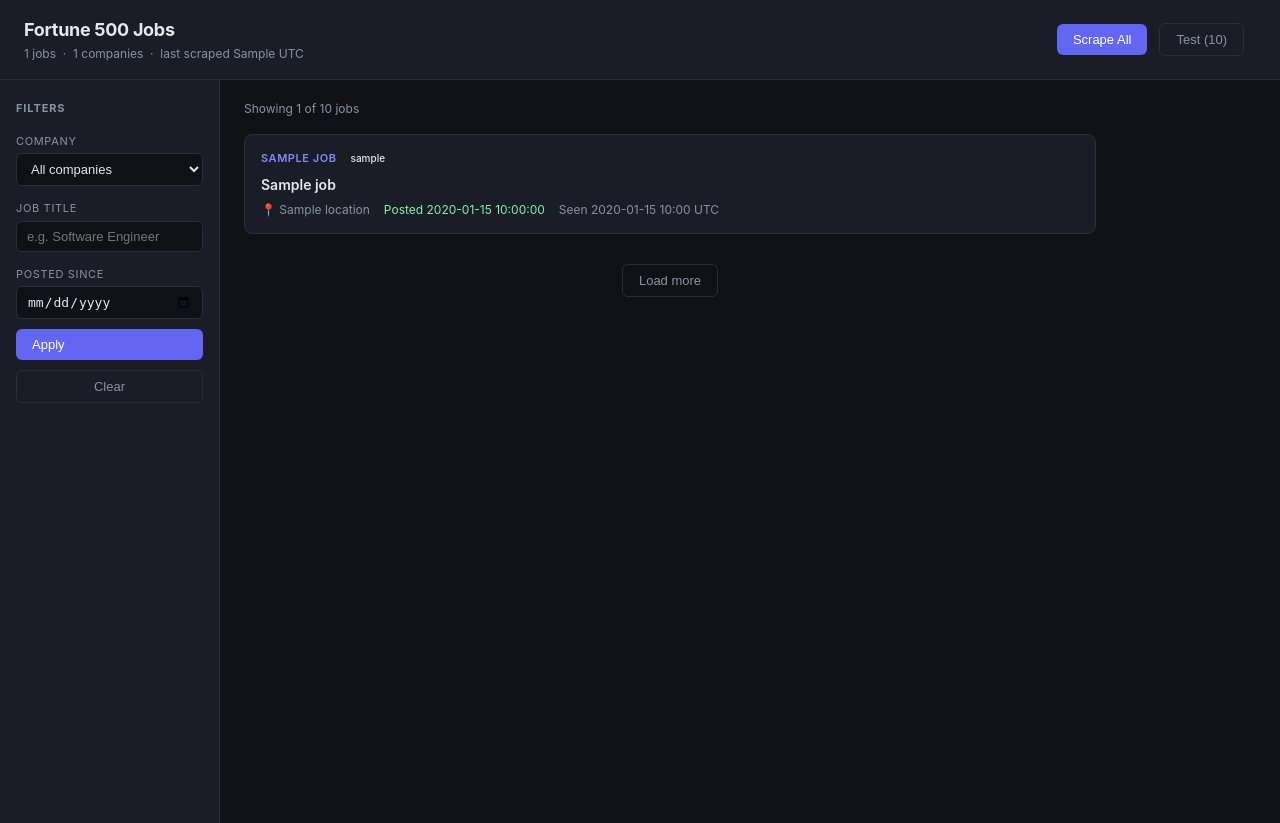
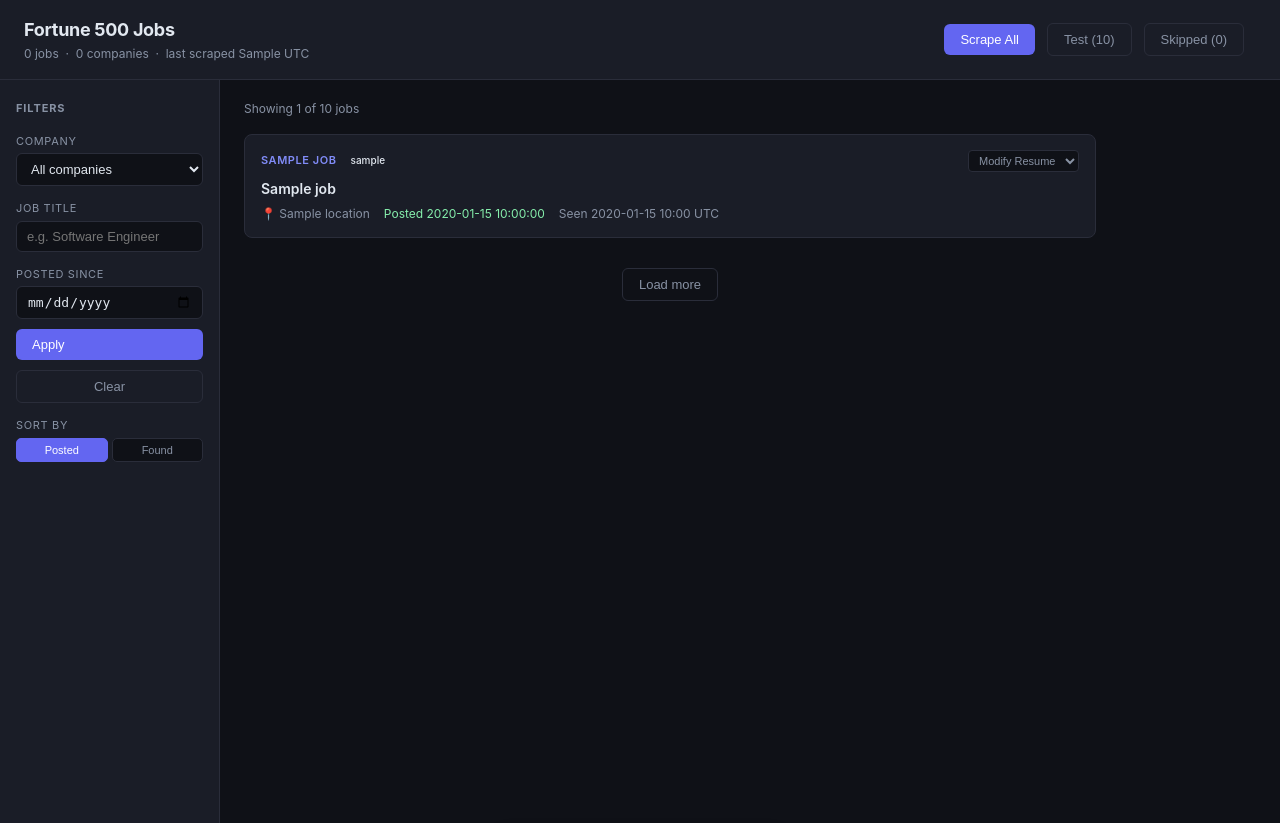
Before and after one commit to Surya-17/Jobsaver, a FastAPI app: template templates/index.html in a window 1280 px wide. Run offline with FastAPI, Linux system fonts and the light colour scheme; the template is opened without the code that fills it: most values are stand-ins (such as "Sample title", 1, 10 or a date in 2020); data that the repository does not hold is empty.

Commit message:
Add sort, job status tracking, skip/restore, and undo toast
- Sort by posted date or found time via sidebar toggle buttons
- Status dropdown on each job card: Applied, Modify Resume, Skip
- Skip dims the card and shows a 5-second undo toast; commits to DB after timeout
- Skipped jobs move to a separate Skipped view (toggle in header)
- Restore button in Skipped view returns jobs to the active list
- Stats header now shows active-only job/company counts and skipped count

```diff
--- a/main.py
+++ b/main.py
@@ -3,13 +3,13 @@ import logging
 import threading
 from pathlib import Path
 
-from fastapi import FastAPI, Request
+from fastapi import FastAPI, Request, HTTPException
 from fastapi.responses import HTMLResponse
 from fastapi.staticfiles import StaticFiles
 from fastapi.templating import Jinja2Templates
 
-from database import get_db, get_companies, get_stats, query_jobs
-from models import JobsResponse, JobResponse, ScrapeStatusResponse, StatsResponse
+from database import get_db, get_companies, get_stats, query_jobs, update_job_status
+from models import JobsResponse, JobResponse, ScrapeStatusResponse, StatsResponse, StatusUpdate
 from scrapers.runner import get_last_run, is_running, run_scrape
 
 logging.basicConfig(level=logging.INFO, format="%(levelname)s %(name)s: %(message)s")
@@ -55,14 +55,31 @@ async def get_jobs(
     since: str | None = None,
     limit: int = 50,
     offset: int = 0,
+    view: str = "active",
+    sort: str = "posted",
 ):
     limit = min(limit, 200)
     conn = get_db()
     try:
-        jobs, total = query_jobs(conn, company=company, title_keyword=title, since=since, limit=limit, offset=offset)
+        jobs, total = query_jobs(
+            conn, company=company, title_keyword=title, since=since,
+            limit=limit, offset=offset, view=view, sort=sort,
+        )
     finally:
         conn.close()
     return {"jobs": jobs, "total": total, "offset": offset, "limit": limit}
+
+
+@app.patch("/api/jobs/{job_id}/status")
+async def set_job_status(job_id: int, body: StatusUpdate):
+    conn = get_db()
+    try:
+        ok = update_job_status(conn, job_id, body.status)
+    finally:
+        conn.close()
+    if not ok:
+        raise HTTPException(status_code=404, detail="Job not found")
+    return {"ok": True}
 
 
 @app.get("/api/companies")
--- a/models.py
+++ b/models.py
@@ -13,12 +13,18 @@ class JobResponse(BaseModel):
     requested_title: str | None
     date_posted: str | None
     first_seen_at: str | None
+    status: str | None = None
+
+
+class StatusUpdate(BaseModel):
+    status: str | None = None
 
 
 class StatsResponse(BaseModel):
     total_jobs: int
     company_count: int
     last_scraped: str | None
+    skipped_count: int = 0
 
 
 class ScrapeStatusResponse(BaseModel):
--- a/static/app.js
+++ b/static/app.js
@@ -1,8 +1,13 @@
 let currentOffset = 0;
 const PAGE_SIZE = 50;
 let currentFilters = {};
+let currentSort = 'posted';
+let currentView = 'active';
 let debounceTimer = null;
 let pollTimer = null;
+let pendingSkipId = null;
+let pendingSkipCard = null;
+let pendingSkipTimer = null;
 
 // ── Rendering ────────────────────────────────────────────────────────────────
 
@@ -21,11 +26,22 @@ function renderCard(job) {
   const location = job.location ? `<span class="location">📍 ${escHtml(job.location)}</span>` : '';
   const posted = job.date_posted ? `<span class="posted">Posted ${escHtml(job.date_posted)}</span>` : '';
   const seen = `<span class="seen">Seen ${escHtml(fmtDatetime(job.first_seen_at || job.scraped_at))}</span>`;
+
+  const actions = currentView === 'skipped'
+    ? `<button class="restore-btn" onclick="restoreJob(${job.id})">Restore</button>`
+    : `<select class="status-select" data-id="${job.id}" onchange="handleStatusChange(this)">
+        <option value="" ${!job.status ? 'selected' : ''}>Actions ▾</option>
+        <option value="applied" ${job.status === 'applied' ? 'selected' : ''}>Applied</option>
+        <option value="resume_modify" ${job.status === 'resume_modify' ? 'selected' : ''}>Modify Resume</option>
+        <option value="skip">Skip</option>
+       </select>`;
+
   return `
-    <div class="job-card">
+    <div class="job-card" data-id="${job.id}">
       <div class="job-card-top">
         <span class="company-badge">${escHtml(job.company_name)}</span>
         <span class="ats-badge ${atsClass(job.ats_type)}">${escHtml(job.ats_type || '')}</span>
+        <div class="job-actions">${actions}</div>
       </div>
       <h3 class="job-title">
         <a href="${escHtml(job.job_url)}" target="_blank" rel="noopener">${escHtml(job.job_title)}</a>
@@ -49,7 +65,7 @@ function escHtml(str) {
 // ── Fetching ─────────────────────────────────────────────────────────────────
 
 async function fetchJobs(append = false) {
-  const params = new URLSearchParams({ limit: PAGE_SIZE, offset: currentOffset });
+  const params = new URLSearchParams({ limit: PAGE_SIZE, offset: currentOffset, sort: currentSort, view: currentView });
   if (currentFilters.company) params.set('company', currentFilters.company);
   if (currentFilters.title)   params.set('title',   currentFilters.title);
   if (currentFilters.since)   params.set('since',   currentFilters.since);
@@ -75,6 +91,109 @@ async function fetchJobs(append = false) {
   wrap.innerHTML = loaded < data.total
     ? '<button id="load-more-btn" class="btn-secondary" onclick="loadMore()">Load more</button>'
     : '';
+}
+
+// ── Sort & View ───────────────────────────────────────────────────────────────
+
+function setSort(sort) {
+  currentSort = sort;
+  currentOffset = 0;
+  document.getElementById('sort-posted').classList.toggle('active', sort === 'posted');
+  document.getElementById('sort-found').classList.toggle('active', sort === 'found');
+  fetchJobs();
+}
+
+function setView(view) {
+  currentView = view;
+  currentOffset = 0;
+  const skippedBtn = document.getElementById('skipped-btn');
+  if (view === 'skipped') {
+    skippedBtn.textContent = '← Active Jobs';
+    skippedBtn.onclick = () => setView('active');
+  } else {
+    fetchStats(); // refresh skipped count in button
+    skippedBtn.onclick = () => setView('skipped');
+  }
+  fetchJobs();
+}
+
+// ── Status / Skip ─────────────────────────────────────────────────────────────
+
+async function handleStatusChange(select) {
+  const jobId = parseInt(select.dataset.id);
+  const status = select.value;
+  if (!status) return;
+
+  if (status === 'skip') {
+    select.value = '';
+    const card = select.closest('.job-card');
+    card.classList.add('skipping');
+    showUndoToast(jobId, card);
+  } else {
+    await fetch(`/api/jobs/${jobId}/status`, {
+      method: 'PATCH',
+      headers: { 'Content-Type': 'application/json' },
+      body: JSON.stringify({ status }),
+    });
+  }
+}
+
+function showUndoToast(jobId, cardEl) {
+  if (pendingSkipTimer) commitSkip();
+
+  pendingSkipId = jobId;
+  pendingSkipCard = cardEl;
+
+  const toast = document.getElementById('undo-toast');
+  const bar = document.getElementById('undo-bar');
+  toast.classList.add('visible');
+  bar.style.transition = 'none';
+  bar.style.width = '100%';
+  requestAnimationFrame(() => requestAnimationFrame(() => {
+    bar.style.transition = 'width 5s linear';
+    bar.style.width = '0%';
+  }));
+
+  pendingSkipTimer = setTimeout(commitSkip, 5000);
+}
+
+async function commitSkip() {
+  if (!pendingSkipId) return;
+  clearTimeout(pendingSkipTimer);
+  const id = pendingSkipId;
+  const card = pendingSkipCard;
+  pendingSkipId = null;
+  pendingSkipCard = null;
+  pendingSkipTimer = null;
+  document.getElementById('undo-toast').classList.remove('visible');
+
+  await fetch(`/api/jobs/${id}/status`, {
+    method: 'PATCH',
+    headers: { 'Content-Type': 'application/json' },
+    body: JSON.stringify({ status: 'skipped' }),
+  });
+  card?.remove();
+  fetchStats();
+}
+
+function undoSkip() {
+  clearTimeout(pendingSkipTimer);
+  const card = pendingSkipCard;
+  pendingSkipId = null;
+  pendingSkipCard = null;
+  pendingSkipTimer = null;
+  document.getElementById('undo-toast').classList.remove('visible');
+  card?.classList.remove('skipping');
+}
+
+async function restoreJob(jobId) {
+  await fetch(`/api/jobs/${jobId}/status`, {
+    method: 'PATCH',
+    headers: { 'Content-Type': 'application/json' },
+    body: JSON.stringify({ status: null }),
+  });
+  document.querySelector(`.job-card[data-id="${jobId}"]`)?.remove();
+  fetchStats();
 }
 
 // ── Filters ───────────────────────────────────────────────────────────────────
@@ -178,6 +297,8 @@ async function fetchStats() {
       dateEl.textContent = fmtDatetime(s.last_scraped);
       dateEl.dataset.iso = s.last_scraped;
     }
+    const skippedCountEl = document.getElementById('skipped-count');
+    if (skippedCountEl) skippedCountEl.textContent = s.skipped_count ?? 0;
   } catch { /* ignore */ }
 }
 
@@ -191,6 +312,8 @@ document.addEventListener('DOMContentLoaded', () => {
   document.getElementById('f-company').addEventListener('change', applyFilters);
   document.getElementById('f-since').addEventListener('change', applyFilters);
 
+  fetchStats();
+
   // Resume polling if scrape is already running on page load
   fetch('/api/scrape/status').then(r => r.json()).then(d => {
     if (d.running) {
--- a/static/style.css
+++ b/static/style.css
@@ -246,3 +246,113 @@ main {
 }
 
 @keyframes spin { to { transform: rotate(360deg); } }
+
+/* ── Sort toggle ─────────────────────────────────────────────────────────── */
+.sort-toggle {
+  display: flex;
+  gap: 4px;
+  margin-top: 4px;
+}
+
+.sort-btn {
+  flex: 1;
+  background: var(--bg);
+  color: var(--muted);
+  border: 1px solid var(--border);
+  padding: 5px 8px;
+  border-radius: 5px;
+  font-size: 11px;
+  cursor: pointer;
+  text-align: center;
+  transition: background 0.15s, color 0.15s;
+}
+
+.sort-btn.active {
+  background: var(--accent);
+  color: #fff;
+  border-color: var(--accent);
+}
+
+/* ── Job card status controls ────────────────────────────────────────────── */
+.job-actions { margin-left: auto; }
+
+.status-select {
+  background: var(--bg);
+  color: var(--muted);
+  border: 1px solid var(--border);
+  border-radius: 4px;
+  padding: 3px 6px;
+  font-size: 11px;
+  cursor: pointer;
+  outline: none;
+  transition: border-color 0.15s, color 0.15s;
+}
+
+.status-select:hover { border-color: var(--accent); color: var(--text); }
+
+.restore-btn {
+  background: transparent;
+  color: var(--green);
+  border: 1px solid var(--green);
+  padding: 3px 8px;
+  border-radius: 4px;
+  font-size: 11px;
+  cursor: pointer;
+  transition: background 0.15s;
+}
+
+.restore-btn:hover { background: rgba(34,197,94,0.1); }
+
+.job-card.skipping {
+  opacity: 0.35;
+  pointer-events: none;
+}
+
+/* ── Undo toast ──────────────────────────────────────────────────────────── */
+.undo-toast {
+  position: fixed;
+  bottom: -80px;
+  left: 50%;
+  transform: translateX(-50%);
+  background: var(--surface);
+  border: 1px solid var(--border);
+  border-radius: 8px;
+  padding: 10px 14px;
+  display: flex;
+  align-items: center;
+  gap: 12px;
+  font-size: 13px;
+  z-index: 100;
+  min-width: 280px;
+  box-shadow: 0 4px 20px rgba(0,0,0,0.4);
+  transition: bottom 0.25s ease;
+}
+
+.undo-toast.visible { bottom: 24px; }
+
+.undo-toast button {
+  background: var(--accent);
+  color: #fff;
+  border: none;
+  padding: 4px 12px;
+  border-radius: 4px;
+  font-size: 12px;
+  cursor: pointer;
+  white-space: nowrap;
+}
+
+.undo-toast button:hover { background: var(--accent-hover); }
+
+.undo-progress {
+  flex: 1;
+  height: 3px;
+  background: var(--border);
+  border-radius: 2px;
+  overflow: hidden;
+}
+
+#undo-bar {
+  height: 100%;
+  background: var(--accent);
+  width: 100%;
+}
--- a/templates/index.html
+++ b/templates/index.html
@@ -29,6 +29,9 @@
       <button id="test-btn" class="btn-secondary" onclick="triggerScrape(true)" {% if scrape_running %}disabled{% endif %}>
         Test (10)
       </button>
+      <button id="skipped-btn" class="btn-secondary" onclick="setView('skipped')">
+        Skipped (<span id="skipped-count">0</span>)
+      </button>
       <div id="scrape-msg" class="scrape-msg"></div>
     </div>
   </header>
@@ -54,6 +57,12 @@
 
         <button type="button" class="btn-primary" onclick="applyFilters()">Apply</button>
         <button type="button" class="btn-secondary" onclick="clearFilters()">Clear</button>
+
+        <label>Sort by</label>
+        <div class="sort-toggle">
+          <button class="sort-btn active" id="sort-posted" onclick="setSort('posted')">Posted</button>
+          <button class="sort-btn" id="sort-found" onclick="setSort('found')">Found</button>
+        </div>
       </form>
     </aside>
 
@@ -65,10 +74,18 @@
 
       <div id="job-list">
         {% for job in jobs %}
-        <div class="job-card">
+        <div class="job-card" data-id="{{ job.id }}">
           <div class="job-card-top">
             <span class="company-badge">{{ job.company_name }}</span>
             <span class="ats-badge ats-{{ job.ats_type }}">{{ job.ats_type }}</span>
+            <div class="job-actions">
+              <select class="status-select" data-id="{{ job.id }}" onchange="handleStatusChange(this)">
+                <option value="" {% if not job.status %}selected{% endif %}>Actions ▾</option>
+                <option value="applied" {% if job.status == 'applied' %}selected{% endif %}>Applied</option>
+                <option value="resume_modify" {% if job.status == 'resume_modify' %}selected{% endif %}>Modify Resume</option>
+                <option value="skip">Skip</option>
+              </select>
+            </div>
           </div>
           <h3 class="job-title"><a href="{{ job.job_url }}" target="_blank" rel="noopener">{{ job.job_title }}</a></h3>
           <div class="job-meta">
@@ -93,6 +110,12 @@
     </main>
   </div>
 
+  <div id="undo-toast" class="undo-toast">
+    <span>Job skipped.</span>
+    <button onclick="undoSkip()">Undo</button>
+    <div class="undo-progress"><div id="undo-bar"></div></div>
+  </div>
+
   <script src="/static/app.js"></script>
 </body>
 </html>
```
Also changed, not shown: database.py (+23 -9 lines).
